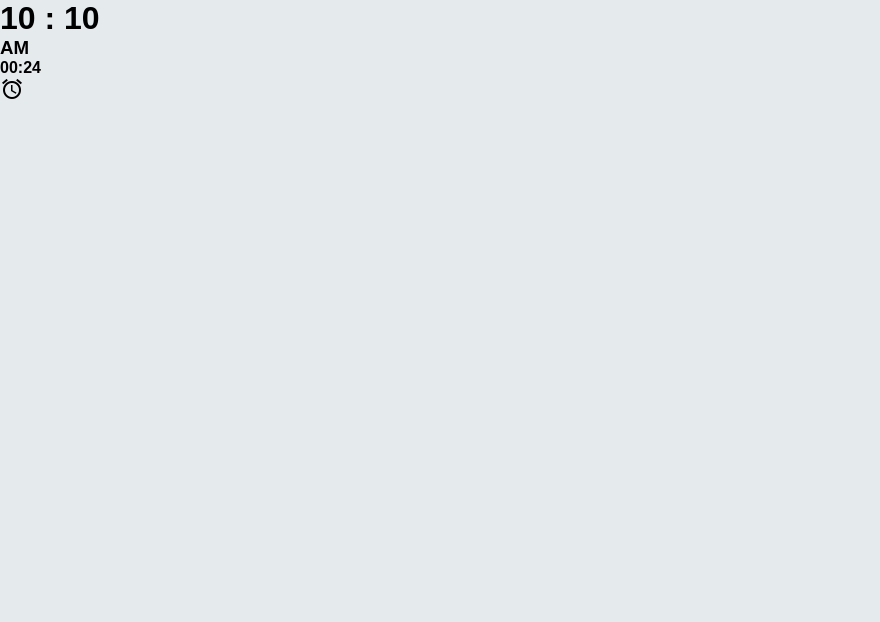
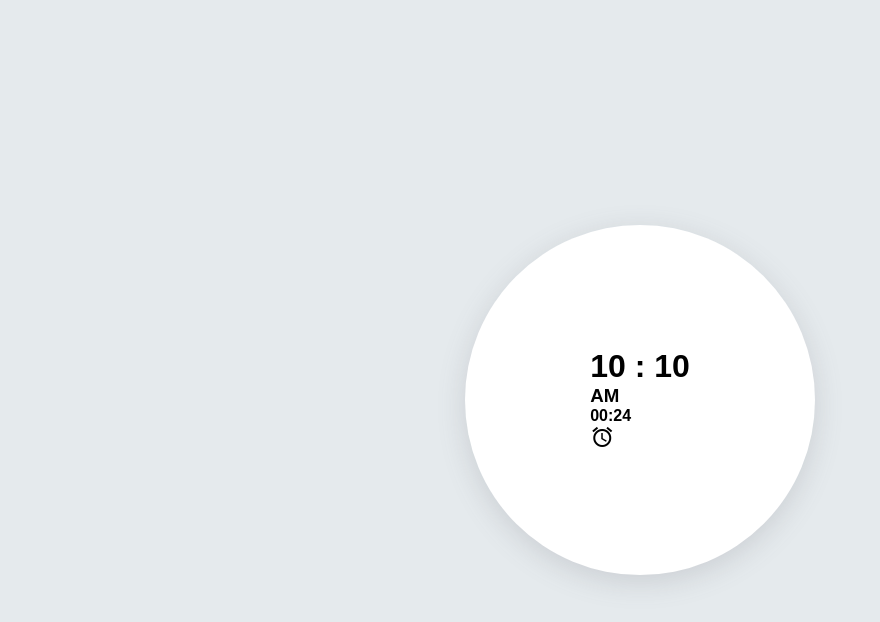
Before and after one commit to illwillgusto/digitalanalogclockpj, a plain HTML site: page index.html in a window 1280 px wide. Shown: the whole page, without its empty margins (0-880 px from the left). Drawn offline with Linux system fonts and the light colour scheme.

Commit message:
Clock.css update
added container attributes
moved the clock to the center of the page
added shadow to the clock
container has been rounded

```diff
--- a/clock.css
+++ b/clock.css
@@ -9,6 +9,21 @@ body {
     font-family: 'poppins', sans-serif;
 }
 
+.container {
+    height: 350px;
+    width: 350px;
+    border-radius: 100%;
+    background: white;
+    position: absolute;
+    top: 50%;
+    left: 50%;
+    transform: translate(-50%, -50%);
+    box-shadow: rgba(100, 100, 111, 0.2) 0px 7px 29px 0px;
+    display: flex;
+    align-items: center;
+    justify-content: center;
+    overflow: hidden;
+}
 
 
 
```
